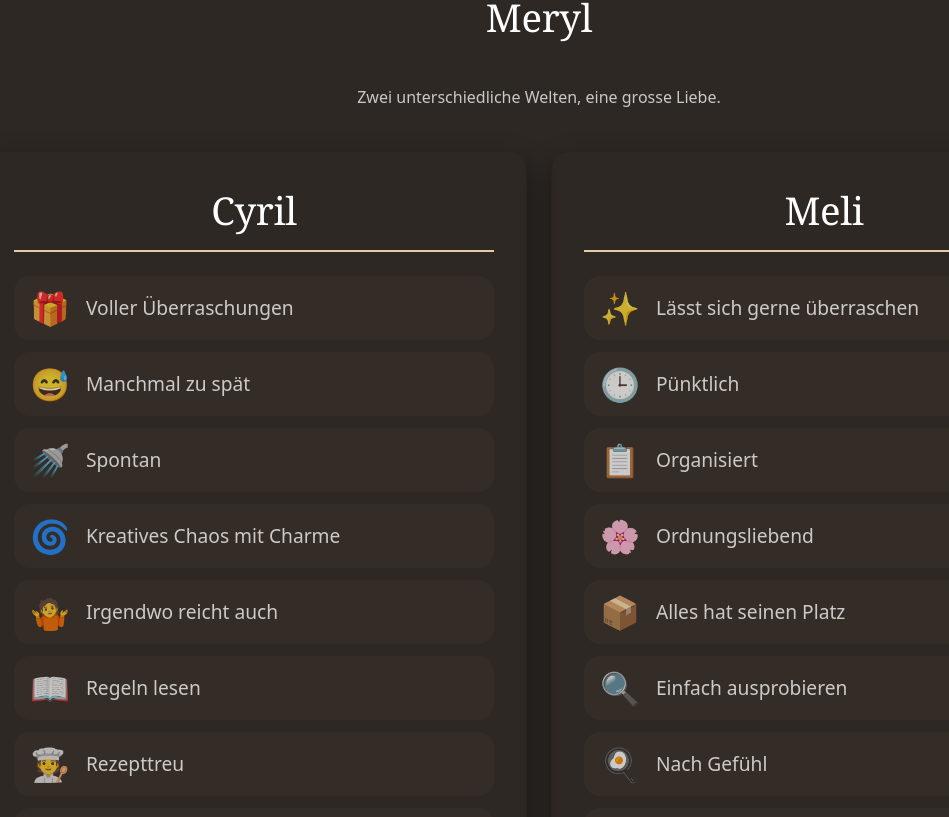
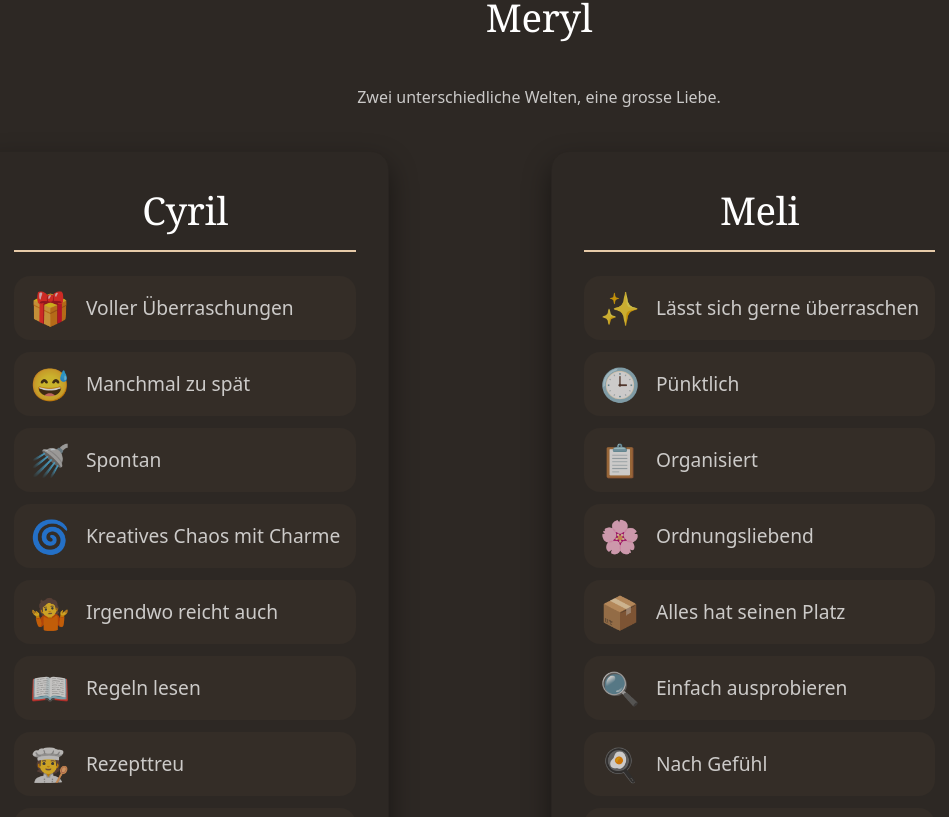
Before and after one commit to cyrilgarillo/meryl26, a Next.js app: page / in a window 1280 px wide. Shown: the part 1383-2200 px from the top of the page, without its empty margins (101-1050 px from the left). Built offline with nearby package versions, Linux system fonts and the light colour scheme; no server answers.

Commit message:
Initial commit

```diff
--- a/src/app/sections/Story.module.css
+++ b/src/app/sections/Story.module.css
@@ -19,7 +19,7 @@
 .personCard {
   background: var(--bg-primary);
   border-radius: var(--radius-lg);
-  padding: 2rem;
+  padding: 1rem;
   box-shadow: var(--shadow-lg);
   border: 1px solid rgba(0, 0, 0, 0.08);
   transition: transform 0.3s ease, box-shadow 0.3s ease;
@@ -29,6 +29,12 @@
   align-items: center;
 }
 
+@media (min-width: 768px) {
+  .personCard {
+    padding: 2rem;
+  }
+}
+
 .personCard:hover {
   transform: translateY(-5px);
   box-shadow: var(--shadow-xl, 0 20px 40px rgba(0, 0, 0, 0.15));
@@ -36,14 +42,22 @@
 
 .personTitle {
   font-family: var(--font-serif);
-  font-size: var(--font-size-2xl);
+  font-size: var(--font-size-lg);
   font-weight: 500;
   color: var(--text-primary);
-  margin-bottom: 1.5rem;
+  margin-bottom: 1rem;
   text-align: center;
   border-bottom: 2px solid var(--accent-primary);
-  padding-bottom: 0.75rem;
+  padding-bottom: 0.5rem;
   width: 100%;
+}
+
+@media (min-width: 768px) {
+  .personTitle {
+    font-size: var(--font-size-2xl);
+    margin-bottom: 1.5rem;
+    padding-bottom: 0.75rem;
+  }
 }
 
 /* Trait List */
@@ -57,14 +71,25 @@
 .traitItem {
   display: flex;
   align-items: center;
-  gap: 1rem;
-  padding: 1rem;
-  margin-bottom: 0.75rem;
+  gap: 0.5rem;
+  padding: 0.5rem;
+  margin-bottom: 0.5rem;
   background: rgba(var(--accent-primary-rgb, 174, 140, 103), 0.05);
   border-radius: var(--radius-md);
   transition: all 0.3s ease;
-  font-size: var(--font-size-lg);
+  font-size: 0.75rem;
   color: var(--text-secondary);
+  word-wrap: break-word;
+  overflow-wrap: break-word;
+}
+
+@media (min-width: 768px) {
+  .traitItem {
+    gap: 1rem;
+    padding: 1rem;
+    margin-bottom: 0.75rem;
+    font-size: var(--font-size-lg);
+  }
 }
 
 .traitItem:hover {
@@ -77,9 +102,15 @@
 }
 
 .emoji {
-  font-size: 2rem;
+  font-size: 1.25rem;
   line-height: 1;
   flex-shrink: 0;
+}
+
+@media (min-width: 768px) {
+  .emoji {
+    font-size: 2rem;
+  }
 }
 
 /* Story Footer */
--- a/src/app/sections/Story.tsx
+++ b/src/app/sections/Story.tsx
@@ -13,7 +13,7 @@ export default function Story() {
 
           <div className={`row ${styles.storyGrid}`}>
             {/* Cyril */}
-            <div className="col-6 mb-4">
+            <div className="col-6 mb-4 d-flex">
               <div className={styles.personCard}>
                 <h3 className={styles.personTitle}>Cyril</h3>
                 <ul className={styles.traitList}>
@@ -78,7 +78,7 @@ export default function Story() {
             </div>
 
             {/* Meli */}
-            <div className="col-6 mb-4">
+            <div className="col-6 mb-4 d-flex">
               <div className={styles.personCard}>
                 <h3 className={styles.personTitle}>Meli</h3>
                 <ul className={styles.traitList}>
```
